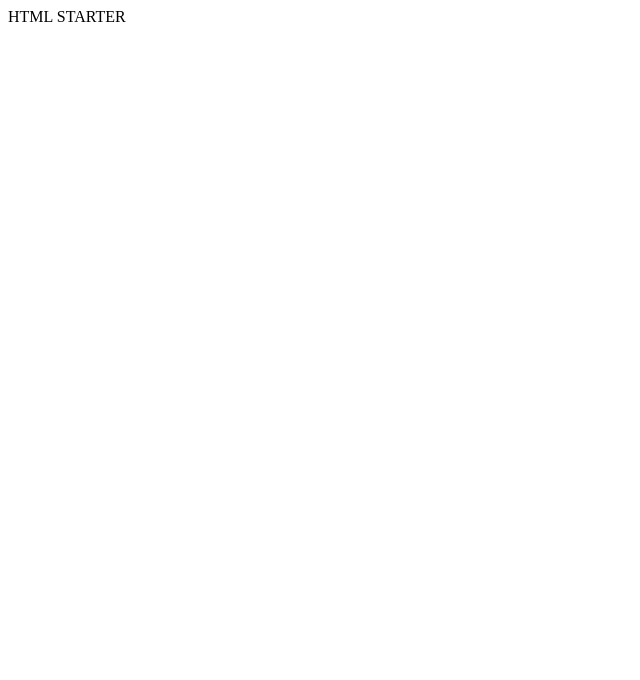
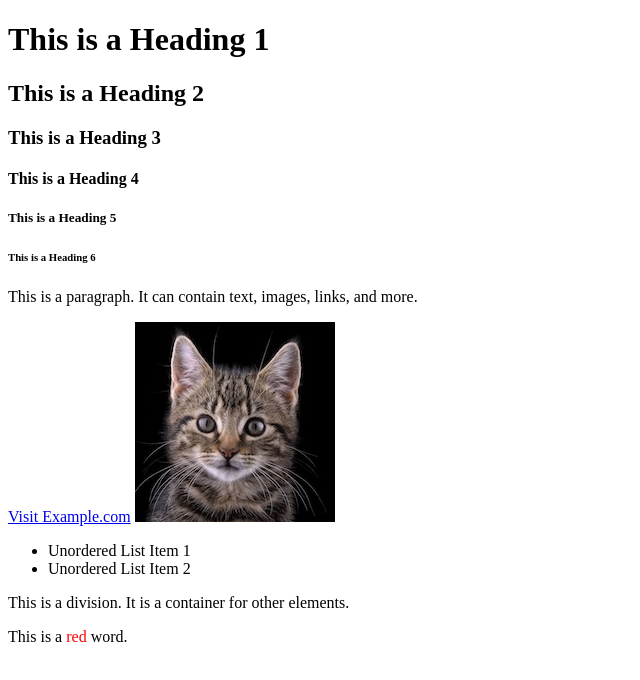
Before and after one commit to trihargianto/vite-vanilla-starter, a website: page index.html in a window 1280 px wide. Shown: the whole page, without its empty margins (0-640 px from the left). Drawn offline with Linux system fonts and the light colour scheme.

Commit message:
add html tag examples

```diff
--- a/index.html
+++ b/index.html
@@ -7,6 +7,35 @@
     <title>Vite App</title>
   </head>
   <body>
-    HTML STARTER
+    <!-- Heading Tags -->
+    <h1>This is a Heading 1</h1>
+    <h2>This is a Heading 2</h2>
+    <h3>This is a Heading 3</h3>
+    <h4>This is a Heading 4</h4>
+    <h5>This is a Heading 5</h5>
+    <h6>This is a Heading 6</h6>
+
+    <!-- Paragraph Tag -->
+    <p>This is a paragraph. It can contain text, images, links, and more.</p>
+
+    <!-- Anchor Tag (Link) -->
+    <a href="https://www.example.com" target="_blank">Visit Example.com</a>
+
+    <!-- Image Tag -->
+    <img src="cat.jpeg" alt="Description of the image" />
+
+    <!-- List Tags -->
+    <ul>
+      <li>Unordered List Item 1</li>
+      <li>Unordered List Item 2</li>
+    </ul>
+
+    <!-- Division Tag -->
+    <div>
+      <p>This is a division. It is a container for other elements.</p>
+    </div>
+
+    <!-- Span Tag -->
+    <p>This is a <span style="color: red">red</span> word.</p>
   </body>
 </html>
```
Also changed, not shown: cat.jpeg (added).
